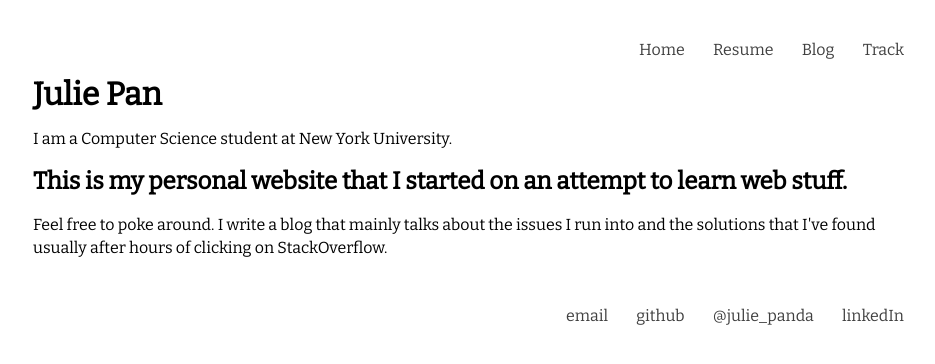
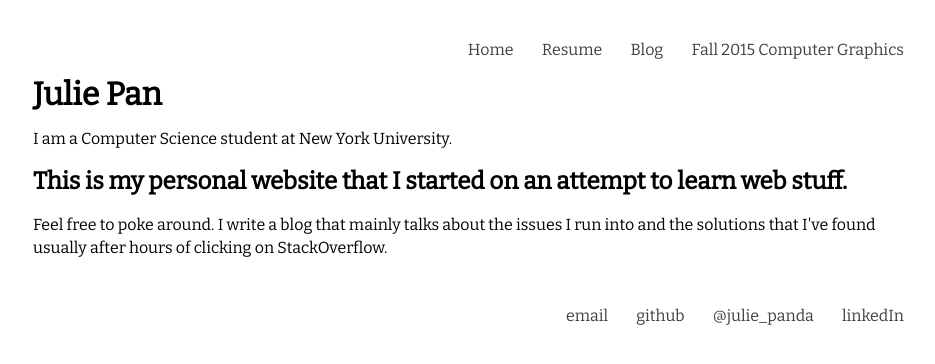
Before and after one commit to juliepanda/juliepanda.github.io, a Jekyll site: the page built from index.html, in a window 1280 px wide. Shown: the top 364 px of the page, without its empty margins (159-1094 px from the left). Built offline with Jekyll 4.4.1, drawn with Linux system fonts in a browser that asks for light colours.

Commit message:
add comp graphics

```diff
--- a/_layouts/default.html
+++ b/_layouts/default.html
@@ -17,7 +17,8 @@
     <!-- 			<li><a href="/about">About</a></li> -->
     <li><a href="/cv">Resume</a></li>
     <li><a href="/blog">Blog</a></li>
-    <li><a href="/track">Track</a></li>
+    <!-- <li><a href="/track">Track</a></li> -->
+    <li><a href="/f15-computer-graphics">Fall 2015 Computer Graphics</a></li>
   </ul>
 </nav>
 <div class="container">
```
